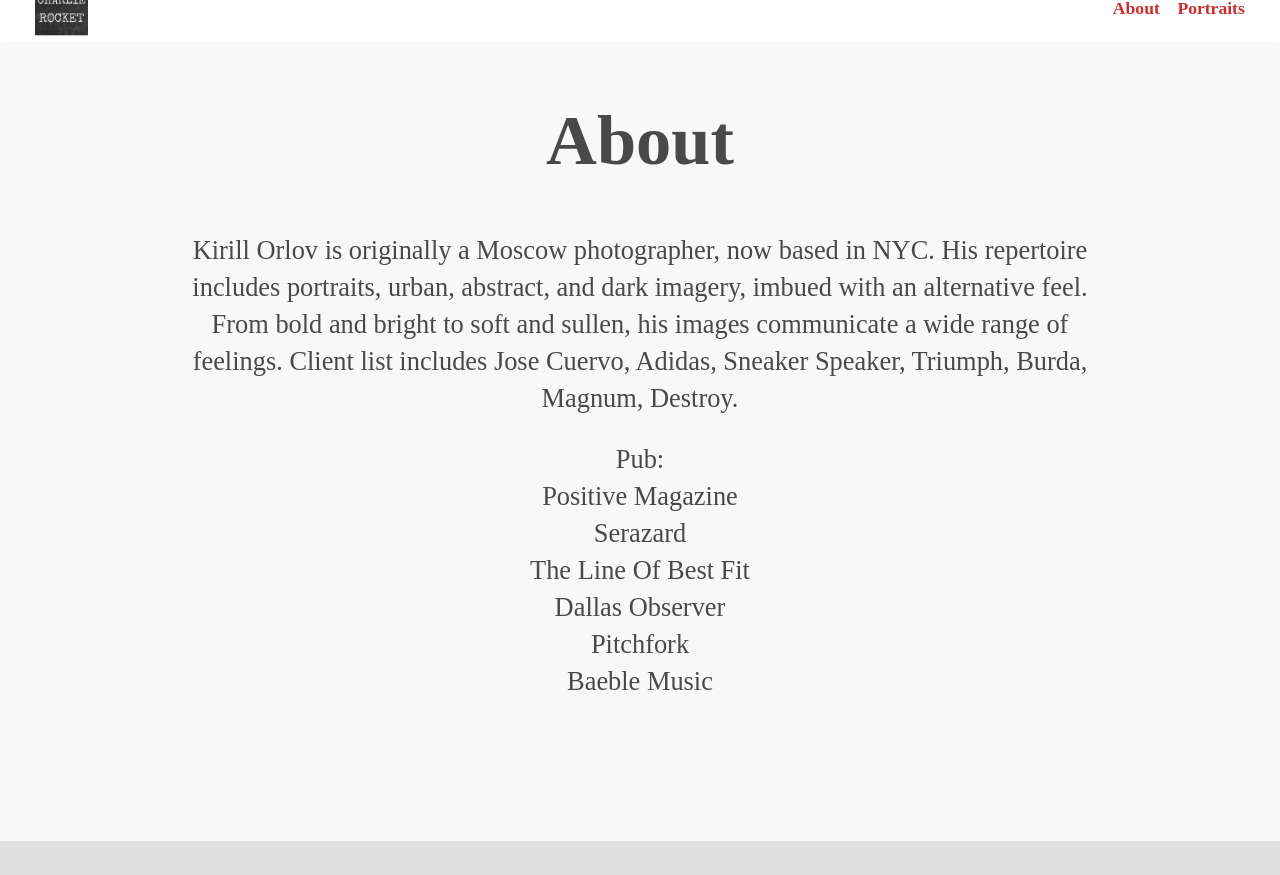
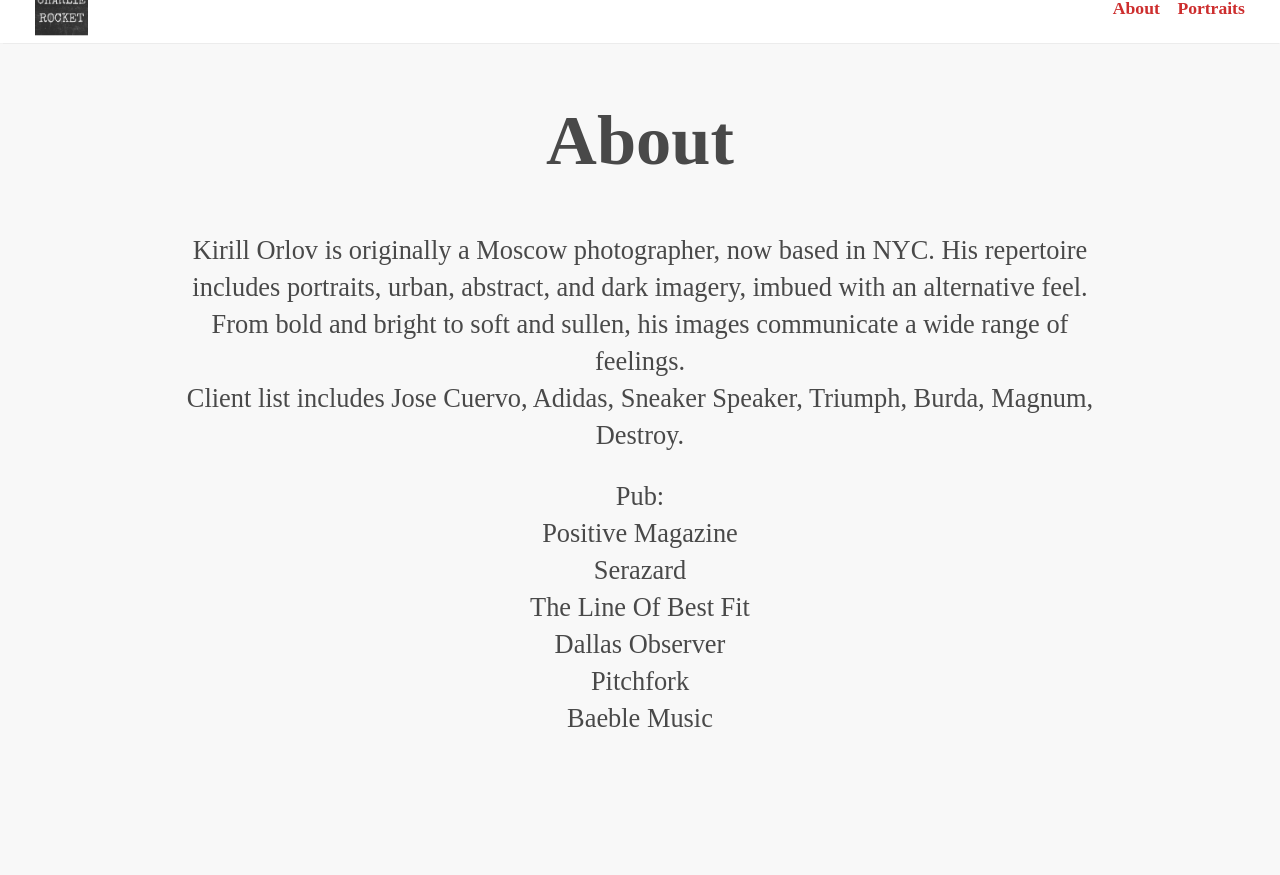
Before and after one commit to charlesrocket/photography, a Jekyll site: the page built from index.html, in a window 1280 px wide and 900 px high, scrolled down 879 px, cut to the strip 25-900 px from the top of the window. Built offline with Jekyll 4.4.1, drawn with Linux system fonts in a browser that asks for light colours; some web fonts are replaced.

Commit message:
add line break

```diff
--- a/index.html
+++ b/index.html
@@ -19,7 +19,7 @@
   <div class="grid">
     <h1 class="section-header">About</h1>
     <div class="about">
-      <p class="about__text wow fadeInUp" data-wow-delay="300ms">Kirill Orlov is originally a Moscow photographer, now based in NYC. His repertoire includes portraits, urban, abstract, and dark imagery, imbued with an alternative feel. From bold and bright to soft and sullen, his images communicate a wide range of feelings. Client list includes Jose Cuervo, Adidas, Sneaker Speaker, Triumph, Burda, Magnum, Destroy. </p>
+      <p class="about__text wow fadeInUp" data-wow-delay="300ms">Kirill Orlov is originally a Moscow photographer, now based in NYC. His repertoire includes portraits, urban, abstract, and dark imagery, imbued with an alternative feel. From bold and bright to soft and sullen, his images communicate a wide range of feelings. </br>Client list includes Jose Cuervo, Adidas, Sneaker Speaker, Triumph, Burda, Magnum, Destroy. </p>
       </br>
       <p class="about__text wow fadeInUp" data-wow-delay="900ms">Pub:</p></ul>
       <ul><p class="about__text wow fadeInUp" data-wow-delay="900ms"><a href="http://www.positive-magazine.com/chiaka-naze-skating-in-new-york/">Positive Magazine</a></p></ul>
```
